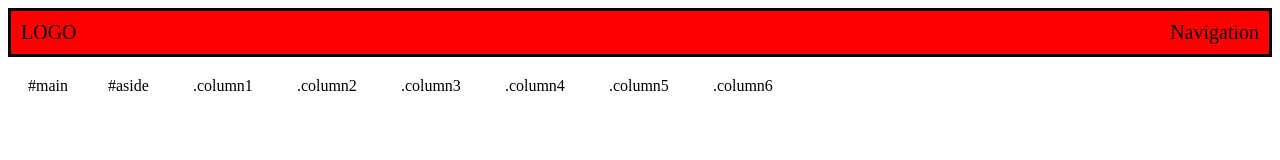
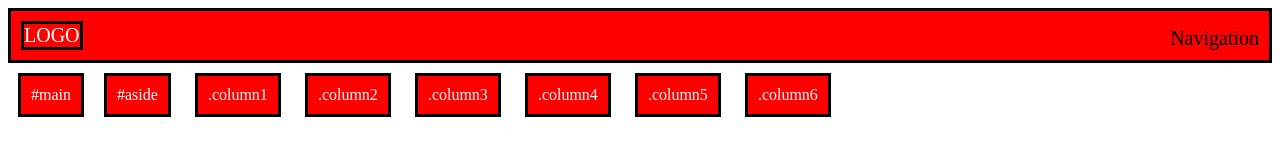
Before and after one commit to AntonAndersson1/media, a plain HTML site: page index.html in a window 1280 px wide. Drawn offline with Linux system fonts and the light colour scheme.

Commit message:
Update Media.css

```diff
--- a/Media.css
+++ b/Media.css
@@ -31,7 +31,7 @@ align-self: flex-end;
     float: left;
 }
 
-tr{
+div{
     display: block;
     background-color: red;
     border: 3px solid black;
```
